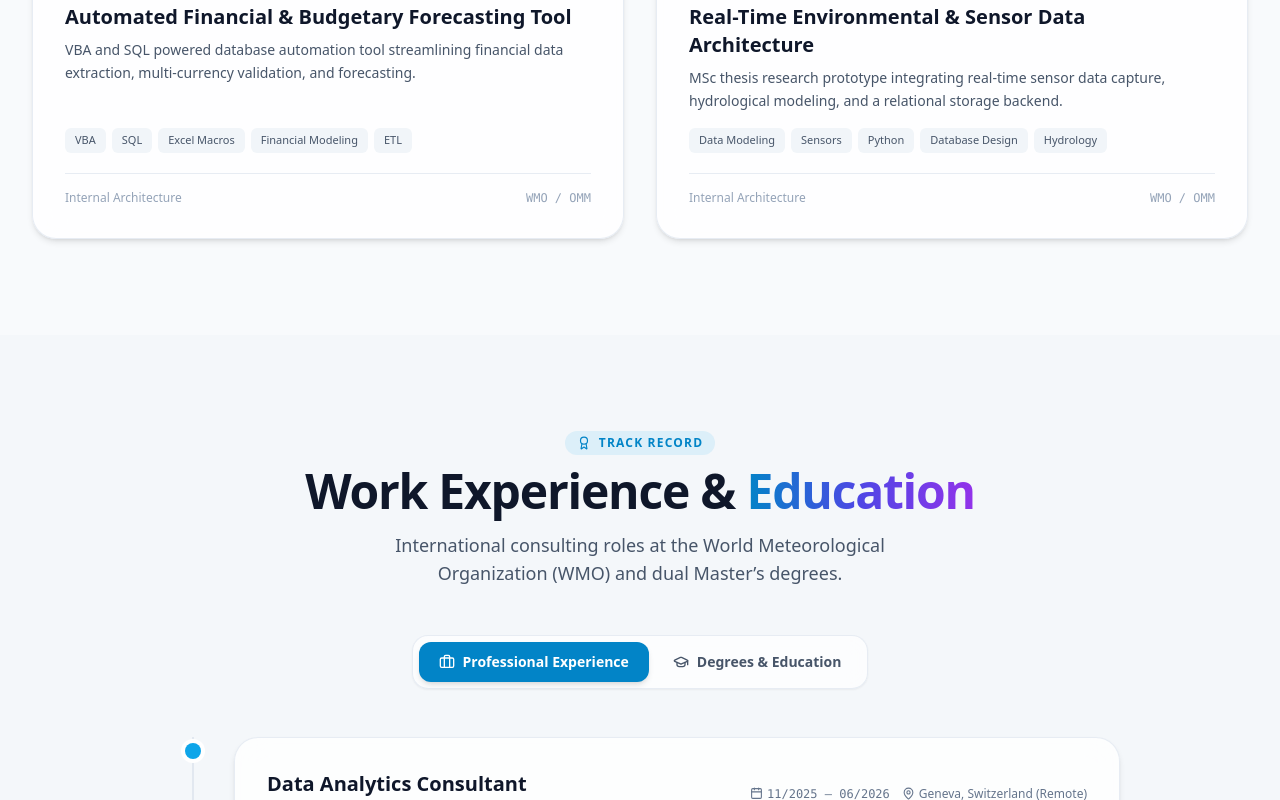
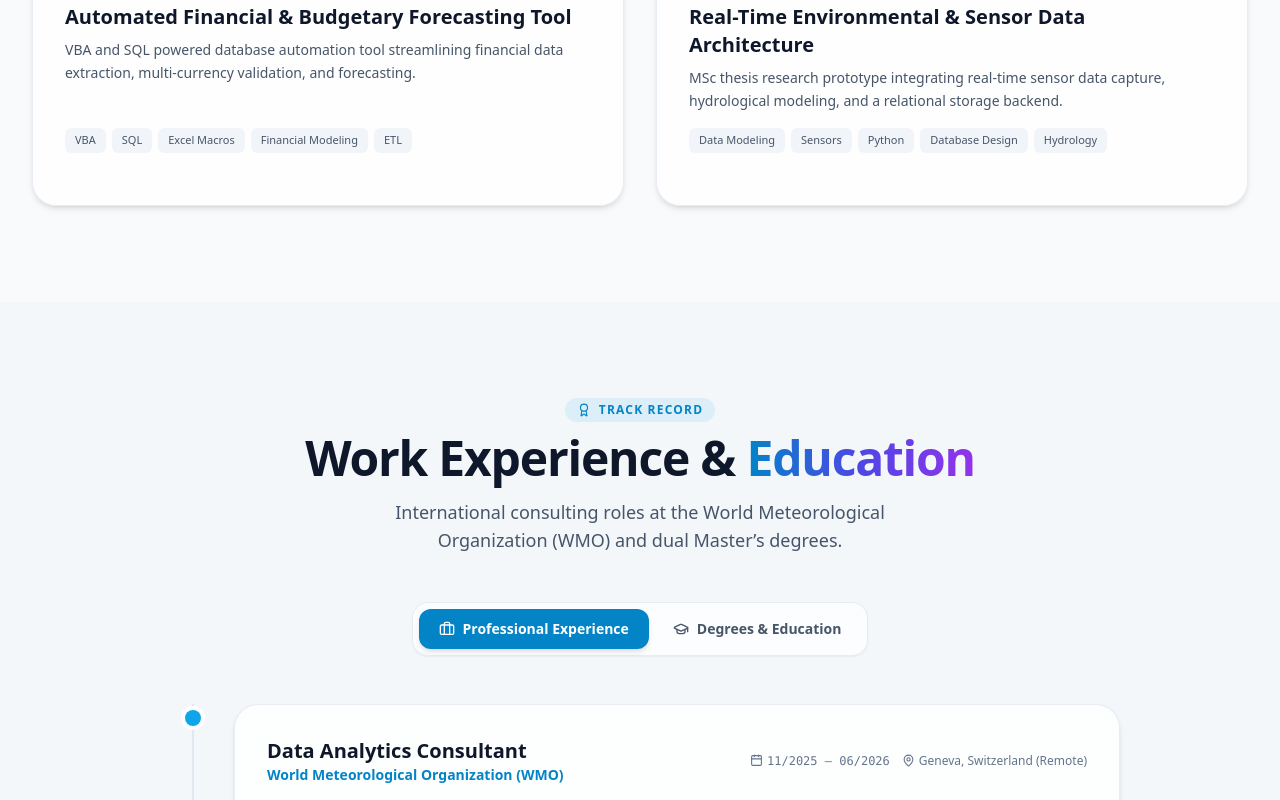
Before and after one commit to zarifoudjibril/zarifoudjibril, a React (Vite) app: page / in a window 1280 px wide. Shown: the part 4760-5560 px from the top of the page. Built offline with nearby package versions, Linux system fonts and the light colour scheme.

Commit message:
fix: remove WMO/OMM label from project card footer

```diff
--- a/src/components/Projects.jsx
+++ b/src/components/Projects.jsx
@@ -188,9 +188,8 @@ export default function Projects() {
                     </div>
 
                     {/* Footer Action Links */}
+                    {project.liveUrl && (
                       <div className="flex items-center justify-between pt-4 border-t border-slate-200/80 dark:border-slate-800/80">
-                      {project.liveUrl ? (
-                        <>
                         <span className="text-xs text-slate-500 dark:text-slate-400 font-medium flex items-center gap-1.5">
                           <span className="w-2 h-2 rounded-full bg-emerald-500 inline-block animate-pulse"></span>
                           <span>{lang === 'en' ? 'Live System' : 'Système en Ligne'}</span>
@@ -205,18 +204,8 @@ export default function Projects() {
                           <span>{lang === 'en' ? 'Live Dashboard' : 'Tableau de Bord'}</span>
                           <ExternalLink size={13} />
                         </a>
-                        </>
-                      ) : (
-                        <div className="flex items-center justify-between w-full">
-                          <span className="text-xs text-slate-400 font-medium">
-                            {lang === 'en' ? 'Internal Architecture' : 'Architecture Interne'}
-                          </span>
-                          <span className="text-xs text-slate-400 font-mono">
-                            WMO / OMM
-                          </span>
                       </div>
                     )}
-                    </div>
                   </div>
                 </div>
               </div>
```
Lines whose indentation alone changed are shown as unchanged.
